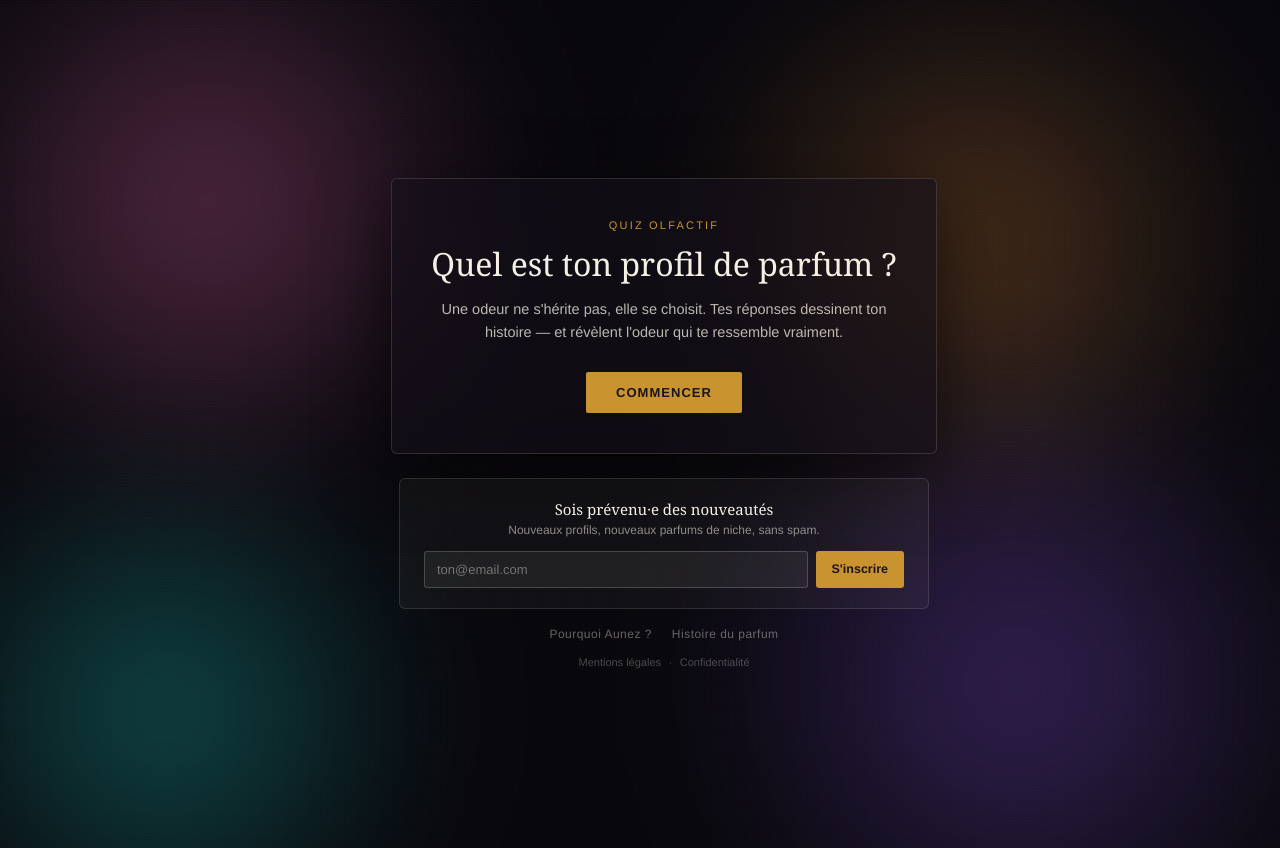
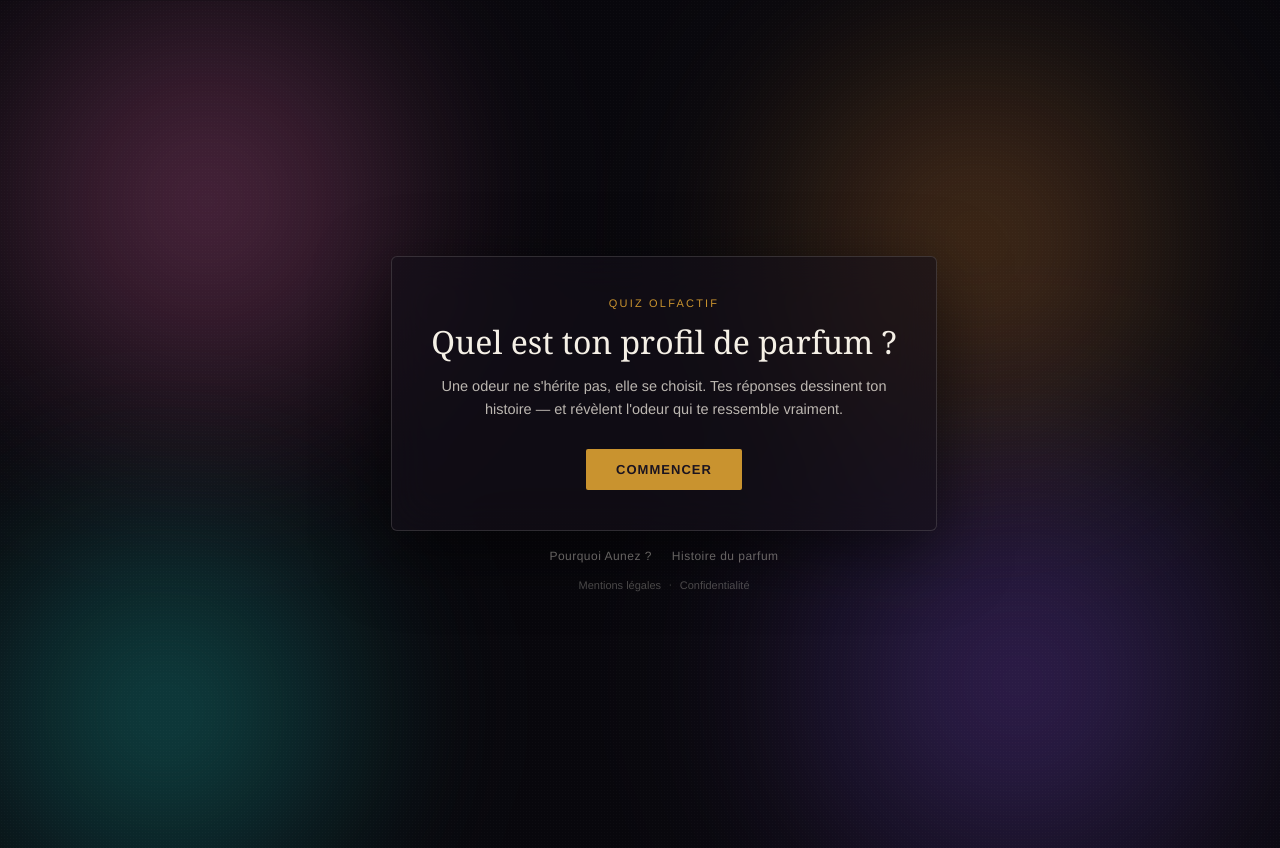
Before and after one commit to Aunezfr/Aunez-site, a Next.js app: page / in a window 1280 px wide. Shown: the top 848 px of the page. Built offline with nearby package versions, Linux system fonts and the light colour scheme.

Commit message:
Add files via upload

```diff
--- a/app/page.jsx
+++ b/app/page.jsx
@@ -379,8 +379,6 @@ export default function App() {
   const [openReco, setOpenReco] = useState(null);
   const [genrePref, setGenrePref] = useState(null);
   const [shareLabel, setShareLabel] = useState("Partager mon résultat");
-  const [newsletterState, setNewsletterState] = useState("idle");
-  const [email, setEmail] = useState("");
 
   const totalSteps = QUESTIONS.length;
 
@@ -436,22 +434,6 @@ export default function App() {
       }
     } catch (e) {
       // partage annulé par la personne, on ne fait rien
-    }
-  }
-
-  async function handleNewsletterSubmit(e) {
-    e.preventDefault();
-    if (!email) return;
-    setNewsletterState("sending");
-    try {
-      const res = await fetch("https://formspree.io/f/VOTRE_ID_FORMSPREE", {
-        method: "POST",
-        headers: { Accept: "application/json" },
-        body: new FormData(e.target),
-      });
-      setNewsletterState(res.ok ? "success" : "error");
-    } catch (err) {
-      setNewsletterState("error");
     }
   }
 
@@ -632,40 +614,6 @@ export default function App() {
           </div>
         )}
       </div>
-      <div style={styles.newsletterBox}>
-        <div style={styles.newsletterTitle}>Sois prévenu·e des nouveautés</div>
-        <div style={styles.newsletterText}>
-          Nouveaux profils, nouveaux parfums de niche, sans spam.
-        </div>
-        {newsletterState === "success" ? (
-          <div style={styles.newsletterSuccess}>Merci, c'est noté !</div>
-        ) : (
-          <form onSubmit={handleNewsletterSubmit} style={styles.newsletterForm}>
-            <input
-              type="email"
-              name="email"
-              required
-              placeholder="ton@email.com"
-              value={email}
-              onChange={(e) => setEmail(e.target.value)}
-              style={styles.newsletterInput}
-            />
-            <button
-              type="submit"
-              disabled={newsletterState === "sending"}
-              style={styles.newsletterBtn}
-            >
-              {newsletterState === "sending" ? "..." : "S'inscrire"}
-            </button>
-          </form>
-        )}
-        {newsletterState === "error" && (
-          <div style={styles.newsletterError}>
-            Un souci est survenu, réessaie plus tard.
-          </div>
-        )}
-      </div>
-
       <div style={styles.footerLinks}>
         <a href="/a-propos" style={styles.footerLink}>
           Pourquoi Aunez ?
@@ -785,68 +733,6 @@ const styles = {
     marginTop: 22,
     paddingTop: 16,
     borderTop: "1px solid rgba(245,240,230,0.08)",
-  },
-  newsletterBox: {
-    position: "relative",
-    zIndex: 1,
-    width: "100%",
-    maxWidth: 480,
-    marginTop: 24,
-    background: "rgba(245,240,230,0.04)",
-    border: "1px solid rgba(245,240,230,0.12)",
-    borderRadius: 6,
-    padding: "20px 24px",
-    textAlign: "center",
-  },
-  newsletterTitle: {
-    fontFamily: "'Georgia', serif",
-    fontSize: 15,
-    color: "#f5f0e6",
-    marginBottom: 4,
-  },
-  newsletterText: {
-    fontFamily: "'Helvetica Neue', Arial, sans-serif",
-    fontSize: 12,
-    color: "rgba(245,240,230,0.55)",
-    marginBottom: 14,
-  },
-  newsletterForm: {
-    display: "flex",
-    gap: 8,
-  },
-  newsletterInput: {
-    flex: 1,
-    fontFamily: "'Helvetica Neue', Arial, sans-serif",
-    fontSize: 13,
-    background: "rgba(245,240,230,0.06)",
-    border: "1px solid rgba(245,240,230,0.2)",
-    borderRadius: 3,
-    padding: "10px 12px",
-    color: "#f5f0e6",
-    outline: "none",
-  },
-  newsletterBtn: {
-    fontFamily: "'Helvetica Neue', Arial, sans-serif",
-    background: "#c9932f",
-    color: "#1b1420",
-    border: "none",
-    borderRadius: 3,
-    padding: "10px 16px",
-    fontSize: 12.5,
-    fontWeight: 600,
-    cursor: "pointer",
-    whiteSpace: "nowrap",
-  },
-  newsletterSuccess: {
-    fontFamily: "'Helvetica Neue', Arial, sans-serif",
-    fontSize: 13,
-    color: "#c9932f",
-  },
-  newsletterError: {
-    fontFamily: "'Helvetica Neue', Arial, sans-serif",
-    fontSize: 11,
-    color: "rgba(245,240,230,0.5)",
-    marginTop: 8,
   },
   center: { textAlign: "center" },
   eyebrow: {
```
